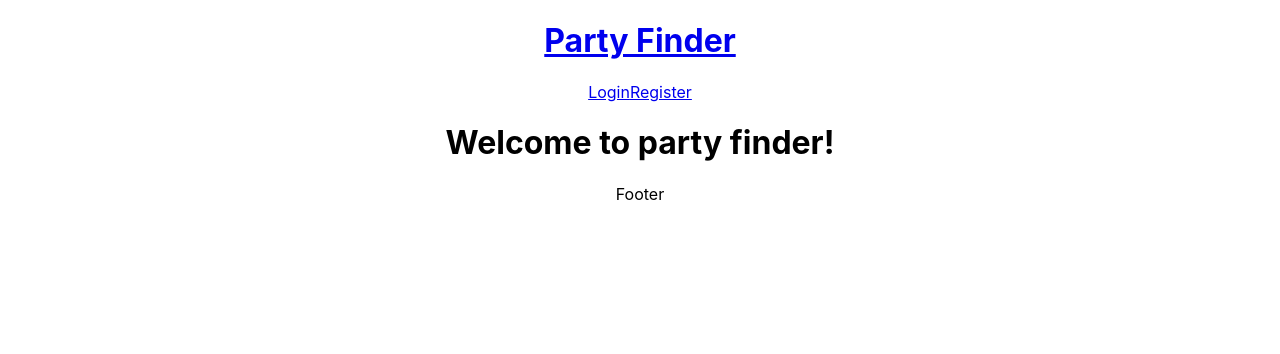
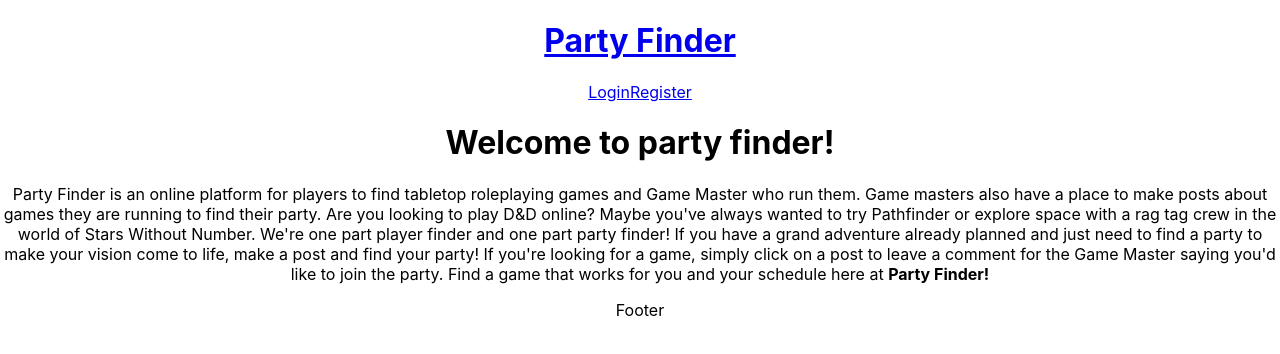
Before and after one commit to laurabow/party-finder, a React (Create React App) app in the folder client/: page / in a window 1280 px wide. Shown: the top 354 px of the page. Built offline with nearby package versions, Linux system fonts and the light colour scheme.

Commit message:
added current user as props to pages on app.js, still working on figuring otu why username can't be read, updated navbar and homepage

```diff
--- a/client/src/App.js
+++ b/client/src/App.js
@@ -33,7 +33,7 @@ function App() {
         <Route path="/" element={<Home />} />
         <Route path='/register' element={<Register setCurrentUser={setCurrentUser}/>} />
         <Route path='/login' element={<Login setCurrentUser={setCurrentUser}/>} />
-        <Route path='posts/*' element={<PostContainer setCurrentUser={setCurrentUser}/>} />
+        <Route path='posts/*' element={<PostContainer currentUser={currentUser}/>} />
       </Routes>
     </div>
   );
--- a/client/src/components/Comment/Comments.jsx
+++ b/client/src/components/Comment/Comments.jsx
@@ -1,13 +1,16 @@
 import React from 'react'
+import Layout from '../UI/Layout/Layout';
 
 export default function Comments(props) {
+  console.log(props.comments)
   return (
+    <Layout>
       <div>
         {props.comments &&
           props.comments.map(comment => (
             <div key={comment.id}>
               <h3>{comment.title}</h3>
-            <h4>Author: {comment.user.username}</h4>
+              {/* <h4>Author: {comment.user.username}</h4> */}
               <p>{comment.content}</p>
               {
                 props.currentUser?.id === comment.user_id ?
@@ -25,5 +28,6 @@ export default function Comments(props) {
           ))
         }
       </div>
+    </Layout>
   )
 }
--- a/client/src/components/Home/Home.jsx
+++ b/client/src/components/Home/Home.jsx
@@ -5,7 +5,8 @@ export default function Home() {
   return (
     <div>
       <Layout>
-        <h1>Welcome to party finder!</h1>
+        <h1 className="homepage-title">Welcome to party finder!</h1>
+        <p className='homepage-intro'>Party Finder is an online platform for players to find tabletop roleplaying games and Game Master who run them. Game masters also have a place to make posts about games they are running to find their party. Are you looking to play D&D online? Maybe you've always wanted to try Pathfinder or explore space with a rag tag crew in the world of Stars Without Number. We're one part player finder and one part party finder! If you have a grand adventure already planned and just need to find a party to make your vision come to life, make a post and find your party! If you're looking for a game, simply click on a post to leave a comment for the Game Master saying you'd like to join the party. Find a game that works for you and your schedule here at <strong>Party Finder!</strong></p>
       </Layout>
     </div>
   )
--- a/client/src/components/Post/PostDetail.jsx
+++ b/client/src/components/Post/PostDetail.jsx
@@ -42,6 +42,7 @@ export default function PostDetail(props) {
   }
 
   return (
+
     <div>
       {
         post?.id ?
--- a/client/src/components/Post/Posts.jsx
+++ b/client/src/components/Post/Posts.jsx
@@ -14,6 +14,7 @@ export default function Posts(props) {
         props.posts.map(post => (
           <Link key={post.id} to={`/posts/${post.id}`}>
             <h2>{post.title}</h2>
+            {/* <h3>{post.user.username}</h3> */}
             <h3>{post.game_system}</h3>
             <h3>{post.day} at TIME</h3>
             <p>{post.description}</p>
--- a/client/src/components/UI/NavBar/NavBar.jsx
+++ b/client/src/components/UI/NavBar/NavBar.jsx
@@ -11,7 +11,7 @@ export default function NavBar(props) {
         {props.currentUser ?
         <>
             <h4>Welcome, {props.currentUser.username}!</h4>
-        <Link to='/posts'>Find a Party!</Link>
+        <Link to='/posts'><button>Find a Party!</button></Link>
         <button onClick={props.logout}>Logout</button>
           </>
           :
```
Lines whose indentation alone changed are shown as unchanged.
